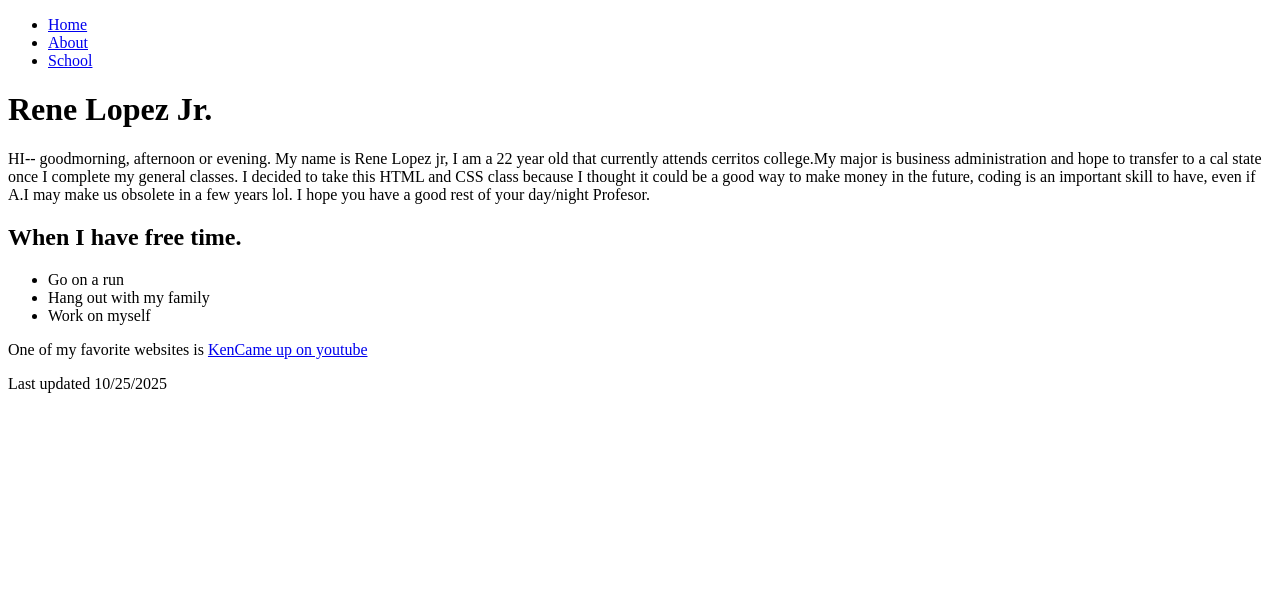
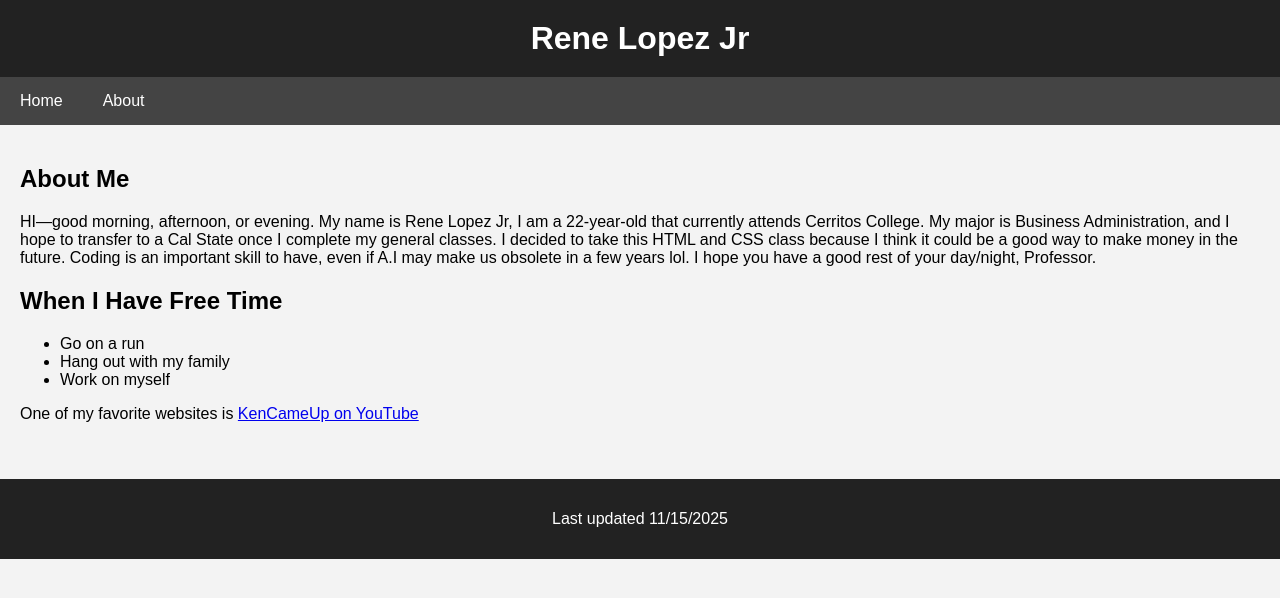
Before and after one commit to Rlopezjr03/MoneyBoyz-Collective, a plain HTML site: page index.html in a window 1280 px wide. Drawn offline with Linux system fonts and the light colour scheme.

Commit message:
Add files via upload

```diff
--- /dev/null
+++ b/Style.css
@@ -0,0 +1,47 @@
+/* Apply to entire page */
+body {
+    font-family: Arial, sans-serif;
+    background-color: #f3f3f3;
+    margin: 0;
+    padding: 0;
+}
+/* header section */
+header {
+    background-color: #222;
+    color: white;
+    padding: 20px;
+    text-align: center;
+}
+/* page title */
+h1 {
+    margin: 0;
+}
+/* navigation bar */
+nav ul {
+    list-style-type: none;
+    padding: 0;
+    margin: 0;
+    background-color: #444;
+    display: flex;
+}
+nav ul li a {
+    display: block;
+    padding: 15px 20px;
+    color: white;
+    text-decoration: none;
+}
+nav ul li a:hover {
+background-color: #666;
+}
+/* page content section */
+section {
+    padding: 20px;
+}
+/* footer*/
+footer {
+    background-color: #222;
+    color: white;
+    text-align: center;
+    padding: 15px;
+    margin-top: 20px;
+}
--- a/index.html
+++ b/index.html
@@ -2,34 +2,52 @@
 <html lang="en">
 <head>
     <meta charset="utf-8" />
-        <meta name="viewport" content="width=device-width, initial-scale=1"/>
+    <meta name="viewport" content="width=device-width, initial-scale=1" />
     <title>MoneyBoyz Collection</title>
+    <link rel="stylesheet" href="style.css">
 </head>
+
 <body>
+
+    <header>
+        <h1>Rene Lopez Jr</h1>
+    </header>
+
     <nav>
         <ul>
             <li><a href="index.html">Home</a></li>
             <li><a href="about.html">About</a></li>
-        <li><a href="#">School</a></li>
         </ul>
     </nav>
-    <h1> Rene Lopez Jr.
 
-    </h1>
-    <p> HI-- goodmorning, afternoon or evening. My name is Rene Lopez jr, I am a 22 year old that currently attends cerritos college.My major is business administration and hope to transfer to a cal state once I complete my general classes. I decided to take this HTML and CSS class because I thought it could be a good way to make money in the future, coding is an important skill to have, even if A.I may make us obsolete in a few years lol. I hope you have a good rest of your day/night Profesor. </p>
-     <h2>
-        When I have free time. </h2>
+    <section>
+        <h2>About Me</h2>
+        <p>
+            HI—good morning, afternoon, or evening. My name is Rene Lopez Jr, I am a 22-year-old that currently attends Cerritos College.
+            My major is Business Administration, and I hope to transfer to a Cal State once I complete my general classes.
+            I decided to take this HTML and CSS class because I think it could be a good way to make money in the future.
+            Coding is an important skill to have, even if A.I may make us obsolete in a few years lol.
+            I hope you have a good rest of your day/night, Professor.
+        </p>
+
+        <h2>When I Have Free Time</h2>
         <ul>
-        <li>
-            Go on a run</li>
+            <li>Go on a run</li>
             <li>Hang out with my family</li>
-        <li> Work on myself
-        </li> </ul>
+            <li>Work on myself</li>
+        </ul>
+
         <p>
             One of my favorite websites is
-            <a href="https://www.youtube.com/kencameup" target="_blank" rel="noopener noreferrer"> KenCame up on youtube
+            <a href="https://www.youtube.com/kencameup" target="_blank" rel="noopener noreferrer">
+                KenCameUp on YouTube
+            </a>
+        </p>
+    </section>
 
-            </a>
-</p> <footer><p> Last updated 10/25/2025</p></footer>
+    <footer>
+        <p>Last updated 11/15/2025</p>
+    </footer>
+
 </body>
 </html>
```
Also changed, not shown: about.html (+14 -7 lines). Lines whose indentation alone changed are shown as unchanged.
